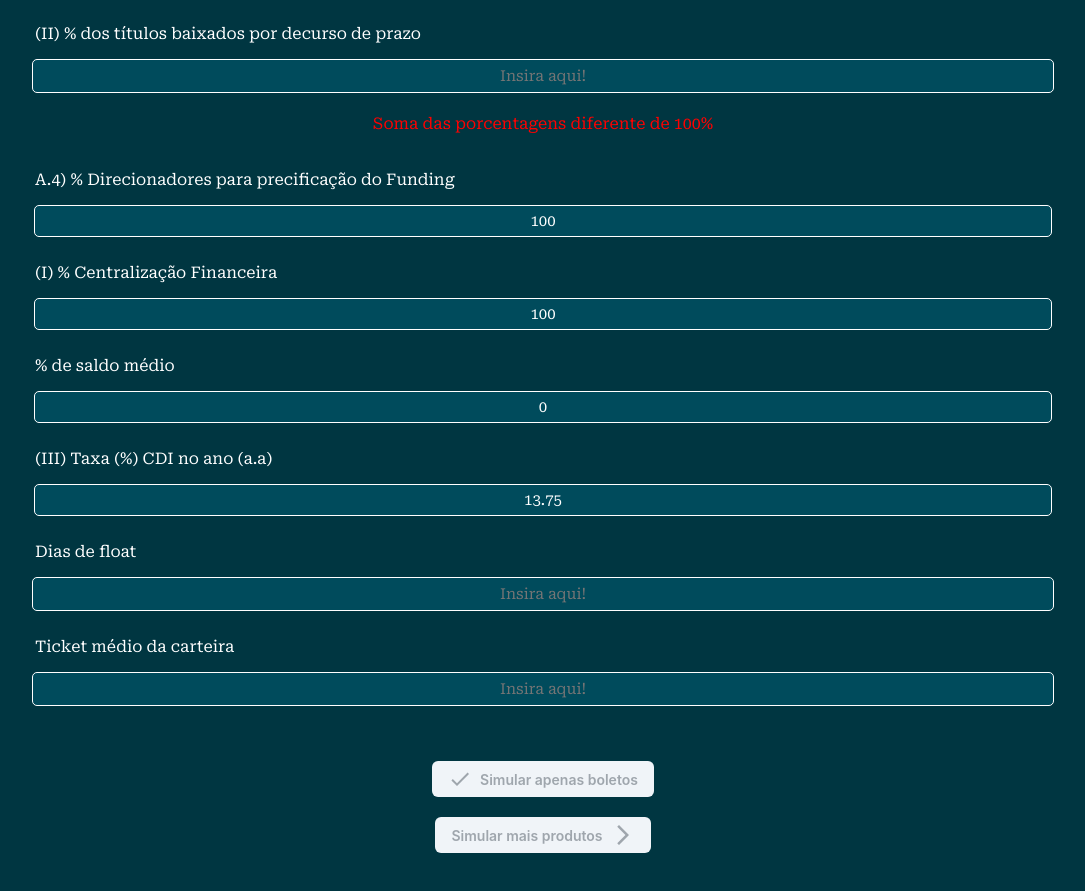
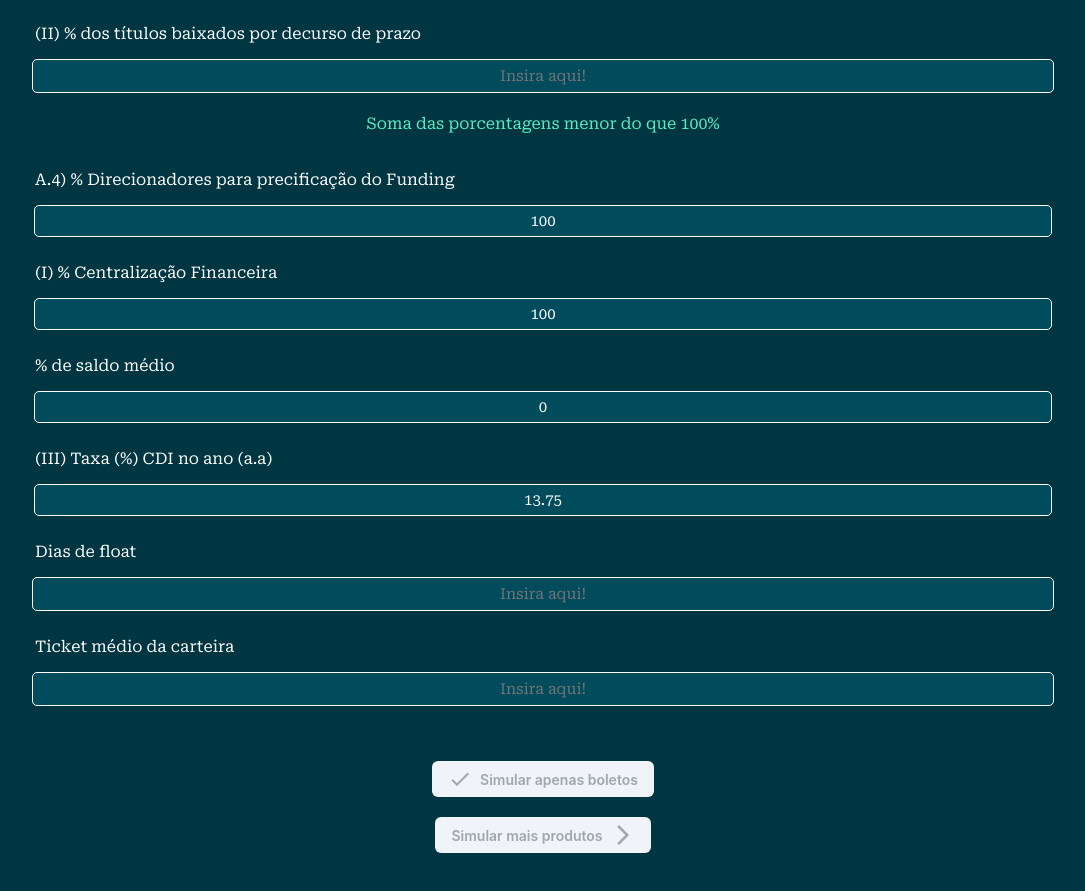
Before and after one commit to hugoFreit4s/simulador-produtos, a React (Create React App) app: page /boletos in a window 1280 px wide. Shown: the part 973-1864 px from the top of the page, without its empty margins (97-1182 px from the left). Built offline with nearby package versions, Linux system fonts and the light colour scheme.

Commit message:
Mudando estilos e criando um objeto para estilização das mensagem de forma dinamica

```diff
--- a/src/pages/Boletos.js
+++ b/src/pages/Boletos.jsx
@@ -10,13 +10,19 @@ import DisplayInfo from '../components/DisplayInfo';
 import DisableNumberScroll from '../utils/DisableNumberScroll';
 
 function Boletos() {
+    const messagesStyle = {
+        color: '#55efc4',
+        fontFamily: "'Roboto Serif', serif",
+        textAlign: 'center'
+    }
+
     DisableNumberScroll();
     const { formData, setFormData } = useFormContext();
     const [error, setError] = useState({
         percentageTLiquidados: '',
         percentageTBaixadosPCedente: '',
         percentageTBaixadosDecurso: '',
-        totalPercentageError: ''
+        totalPercentageMessage: ''
     });
     const [isButtonDisabled, setIsButtonDisabled] = useState(true);
 
@@ -53,19 +59,24 @@ function Boletos() {
 
     useEffect(() => {
         const checkTotalPercentage = () => {
-            const total = Number(formData.percentageTBaixadosPCedente || 0) + Number(formData.percentageTBaixadosDecurso || 0) + 20; // 20 is the value from DisplayInfo
+            const total = Number(formData.percentageTBaixadosPCedente || 0) + Number(formData.percentageTBaixadosDecurso || 0) + 20;
             const allFieldsFilled = [formData.qtdBoletos, formData.percentageTLiquidados, formData.percentageTBaixadosPCedente, formData.percentageTBaixadosDecurso, formData.diasFloat, formData.ticketMedio].every(field => field !== '' && field !== null && field !== undefined);
             const allValuesValid = [formData.percentageTLiquidados, formData.percentageTBaixadosPCedente, formData.percentageTBaixadosDecurso].every(field => field >= 0 && field <= 100);
 
-            if (total !== 100) {
+            if (total < 100) {
                 setError((prevError) => ({
                     ...prevError,
-                    totalPercentageError: 'Soma das porcentagens diferente de 100%'
+                    totalPercentageMessage: 'Soma das porcentagens menor do que 100%'
+                }));
+            } else if (total > 100) {
+                setError((prevError) => ({
+                    ...prevError,
+                    totalPercentageMessage: 'Soma das porcentagens maior do que 100%'
                 }));
             } else {
                 setError((prevError) => ({
                     ...prevError,
-                    totalPercentageError: ''
+                    totalPercentageMessage: 'Soma ok!'
                 }));
             }
 
@@ -111,10 +122,10 @@ function Boletos() {
                     <div>
                         <DisplayInfo title={'A.3) % dos titulos emitidos que são baixados'} data={20} />
                         <InputCurrency type="number" className="input" value={formData.percentageTBaixadosPCedente} onChange={(e) => handleInputChange('percentageTBaixadosPCedente', e.target.value)} onBlur={(e) => validateAndSetField('percentageTBaixadosPCedente', e.target.value)} placeholder={'Insira aqui!'} title={'(I) % dos títulos baixados pedido cedente'} />
-                        {error.percentageTBaixadosPCedente && <p style={{ color: 'red', fontFamily: "'Roboto Serif', serif", textAlign: 'center' }}>{error.percentageTBaixadosPCedente}</p>}
+                        {error.percentageTBaixadosPCedente && <p style={messagesStyle}>{error.percentageTBaixadosPCedente}</p>}
                         <InputCurrency type="number" className="input" value={formData.percentageTBaixadosDecurso} onChange={(e) => handleInputChange('percentageTBaixadosDecurso', e.target.value)} onBlur={(e) => validateAndSetField('percentageTBaixadosDecurso', e.target.value)} placeholder={'Insira aqui!'} title={'(II) % dos títulos baixados por decurso de prazo'} />
-                        {error.percentageTBaixadosDecurso && <p style={{ color: 'red', fontFamily: "'Roboto Serif', serif", textAlign: 'center' }}>{error.percentageTBaixadosDecurso}</p>}
-                        {error.totalPercentageError && <p style={{ color: 'red', fontFamily: "'Roboto Serif', serif", textAlign: 'center' }}>{error.totalPercentageError}</p>}
+                        {error.percentageTBaixadosDecurso && <p style={messagesStyle}>{error.percentageTBaixadosDecurso}</p>}
+                        {error.totalPercentageMessage && <p style={messagesStyle}>{error.totalPercentageMessage}</p>}
                     </div>
                     <div>
                         <DisplayInfo title={'A.4) % Direcionadores para precificação do Funding'} data={100} />
```
Also changed, not shown: src/pages/ResultadoBoleto.js (line endings or trailing spaces).
